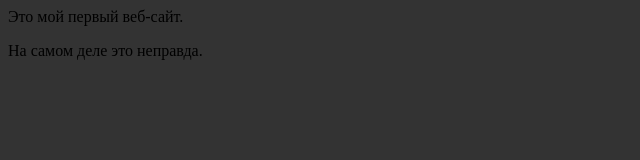
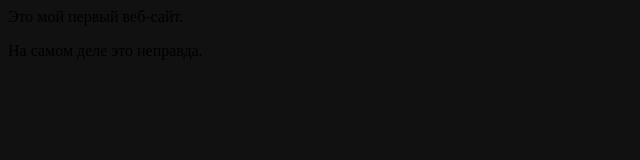
Before and after one commit to oleghka/my-first-website, a plain HTML site: page index.html in a window 1280 px wide. Shown: the whole page, without its empty margins (0-640 px from the left). Drawn offline with Linux system fonts and the light colour scheme.

Commit message:
Update index.html

```diff
--- a/index.html
+++ b/index.html
@@ -3,7 +3,7 @@
 
 <style>
 body {
-  background-color: #333333;
+  background-color: #111111;
 }
 </style>
 
```
